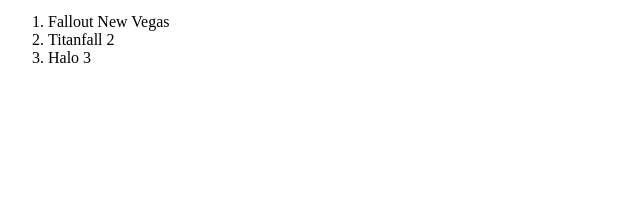
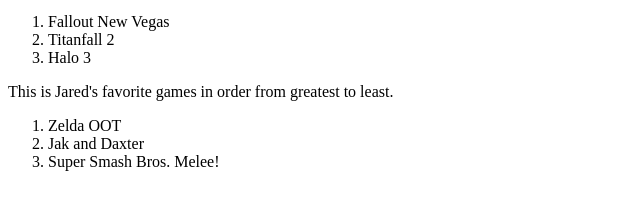
Before and after one commit to cbutton01/videogames, a plain HTML site: page videogames.html in a window 1280 px wide. Shown: the part 292-502 px from the top of the page, without its empty margins (0-640 px from the left). Drawn offline with Linux system fonts and the light colour scheme.

Commit message:
add Jareds favorite video games list.

```diff
--- a/videogames.html
+++ b/videogames.html
@@ -14,11 +14,18 @@
     </ul>
 
     <h1>List of our favorite games!</h1>
-    <p>This is Zach's favorite games in order from greatest to least. </p>
+    <p>This is Zach's favorite games in order from greatest to least.</p>
     <ol>
       <li>Fallout New Vegas</li>
       <li>Titanfall 2</li>
       <li>Halo 3</li>
     </ol>
+
+    <p>This is Jared's favorite games in order from greatest to least.</p>
+    <ol>
+      <li>Zelda OOT</li>
+      <li>Jak and Daxter</li>
+      <li>Super Smash Bros. Melee!</li>
+    </ol>
   </body>
 </html>
```
